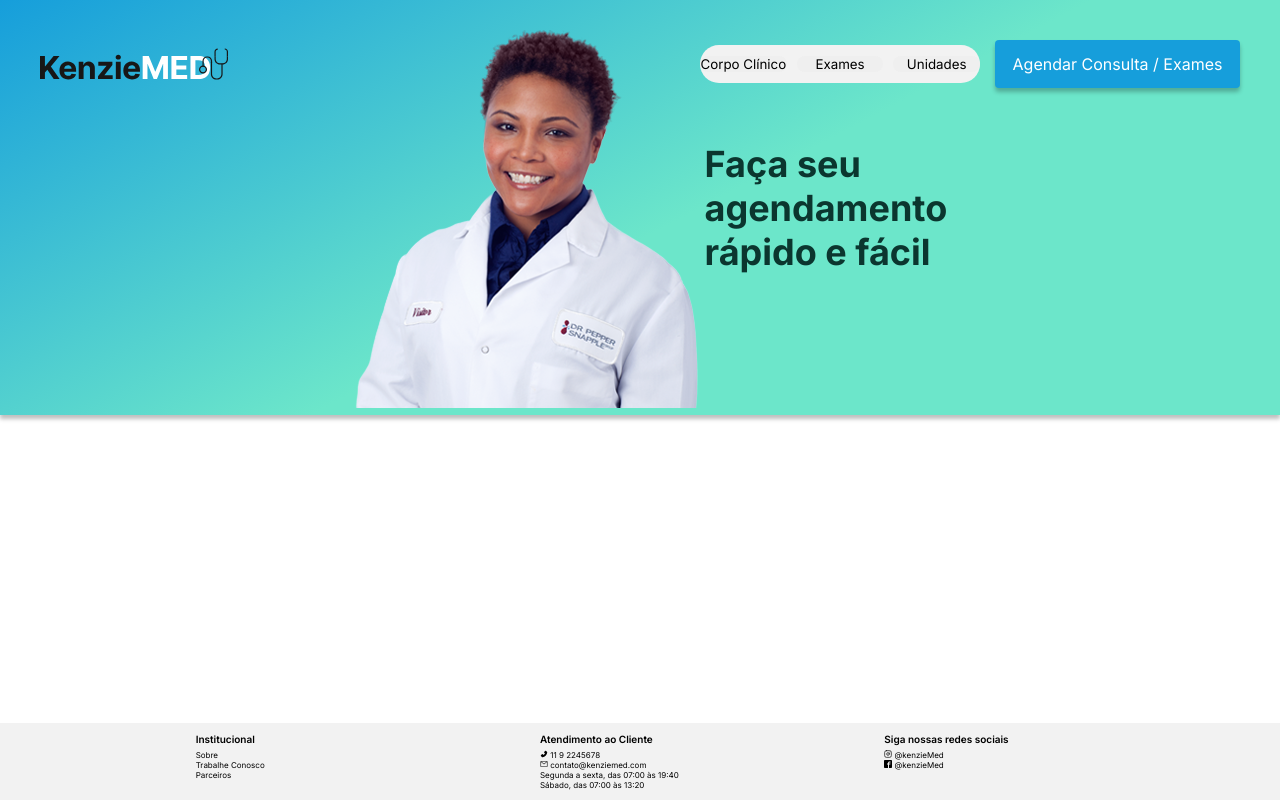
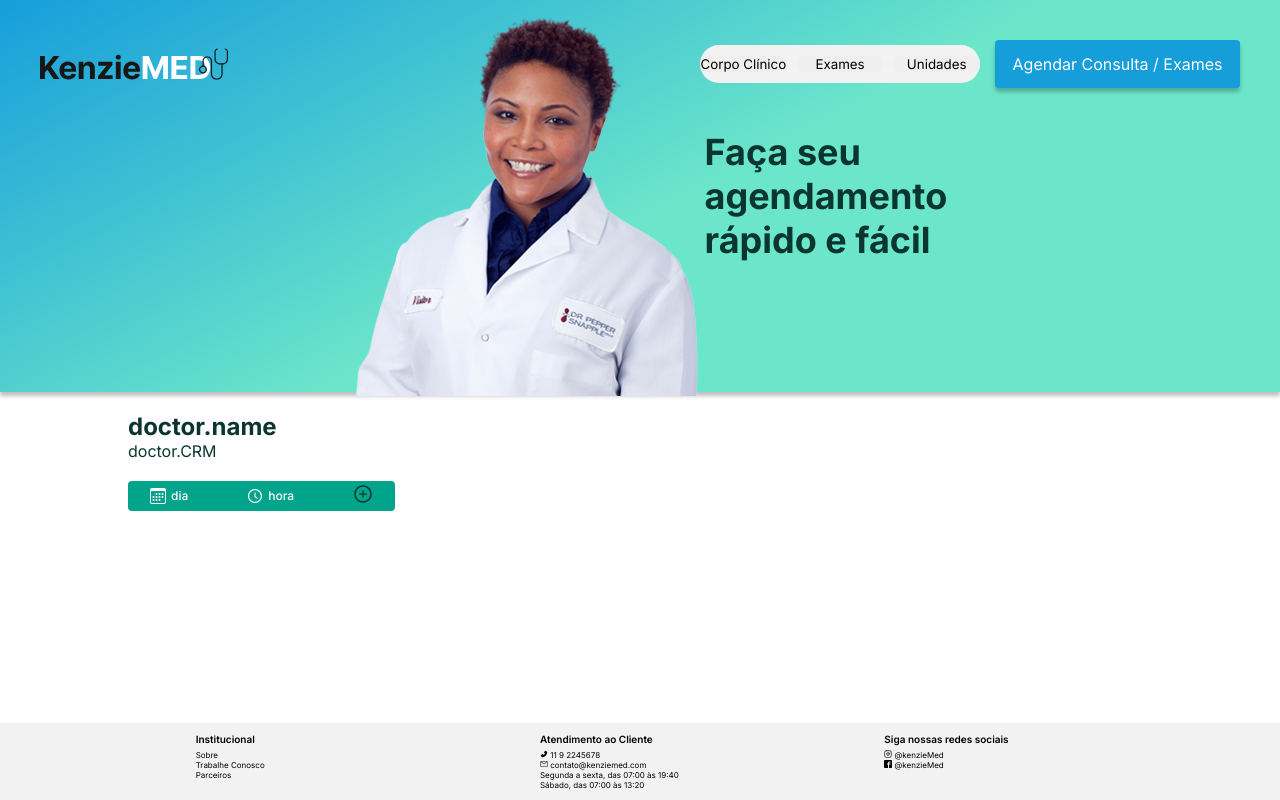
Before and after one commit to grupo-1-projeto-frontend-t12/Projeto-FrontEnd-M3, a React (Create React App) app: page / in a window 1280 px wide. Built offline with nearby package versions, Linux system fonts and the light colour scheme.

Commit message:
feat : ticket 014 - implementando componente da renderização dos horarios. Falta implementar o mapa e setar o médico ao clicar no horario do medico

```diff
--- a/src/App.tsx
+++ b/src/App.tsx
@@ -1,13 +1,13 @@
 import { AppDiv } from "./styles/appCSS/AppCSS";
 import Header from "./components/Header/header";
 import Footer from "./components/Footer/footer";
-import CardAppointment from "./components/CardAppointment/cardAppointment";
+import CardScheduleDoctor from "./components/CardScheduleDoctors/cardScheduleDoctors";
 
 function App() {
   return (
       <AppDiv>
         <Header />
-
+        <CardScheduleDoctor/>
         <Footer />
       </AppDiv>
   );
--- a/src/components/CardAppointment/cardAppointment.jsx
+++ b/src/components/CardAppointment/cardAppointment.jsx
@@ -19,7 +19,6 @@
                     <h3><AiOutlineClockCircle/> horario</h3>
                     <h3><MdOutlinePlace/> Endereço</h3>
                 </div>
-
                 </>
             }
 
--- /dev/null
+++ b/src/components/CardScheduleDoctors/cardScheduleDoctorStyle.ts
@@ -0,0 +1,72 @@
+import styled from "styled-components";
+
+export const ContainerSchedule = styled.div`
+        display: flex;
+        align-items: center;
+        justify-content: center;
+
+
+    h3{
+     font-size   :12px ;
+     font-weight: 500;
+     margin: 0;
+
+    }
+
+    ul{
+        list-style: none;
+        display: flex;
+        align-items: center;
+        justify-content: space-between;
+        padding: 0;
+
+        gap: 5px;
+
+        width: 100%;
+    }
+    li{
+        display: flex;
+        gap: 15px;
+        justify-content: space-around;
+        align-items: center;
+        background-color: var(--color-green);
+        color: var(--color-white);
+        width: 267px;
+        height: 30px;
+        border-radius: 4px;
+    }
+
+    .containerList{
+        display: flex;
+        gap: 5px;
+
+    }
+
+
+    button{
+        background-color: transparent;
+        border: none;
+        color: var(--color-green3);
+
+        font-size: 20px;
+
+    }
+    button:hover{
+        color: var(--color-green2);
+    }
+`
+
+export const ContainerRenderDoctorSchedule = styled.div`
+    width: 80%;
+    display:flex ;
+    flex-direction: column;
+    height: 350px;
+    color: var(--color-green3);
+
+    .doctorData{
+        margin-top: 20px;
+        margin-bottom: 20px;
+    }
+
+
+`
--- /dev/null
+++ b/src/components/CardScheduleDoctors/cardScheduleDoctors.tsx
@@ -0,0 +1,53 @@
+import { useState } from "react"
+import { ContainerRenderDoctorSchedule, ContainerSchedule } from "./cardScheduleDoctorStyle"
+import {AiOutlineClockCircle} from "react-icons/ai"
+import {BsCalendar3} from "react-icons/bs"
+import {AiOutlinePlusCircle} from "react-icons/ai"
+import { IDoctors } from "../../interface/IDoctors"
+
+
+const CardScheduleDoctor = () => {
+
+    const [doctor, setDoctor] = useState<IDoctors>()
+
+    // pegar ID do médico clicado e fazer o GET e setar no SETDOCTORS
+
+    return (
+        <ContainerRenderDoctorSchedule>
+            <div className="doctorData">
+                <h2>doctor.name</h2>
+                <span>doctor.CRM</span>
+            </div>
+
+            <div className="containerSchedule">
+                <ContainerSchedule>
+                <ul>
+                    {
+                    //    fazer MAP AQUI
+                        <li>
+                            <div className="containerList">
+                                <BsCalendar3/>
+                                <h3>dia</h3>
+                            </div>
+                            <div className="containerList">
+                                <AiOutlineClockCircle/>
+                                <h3>hora</h3>
+                            </div>
+                            <button>
+                                <AiOutlinePlusCircle/>
+                            </button>
+                        </li>
+
+                    }
+
+                </ul>
+                </ContainerSchedule>
+            </div>
+     </ContainerRenderDoctorSchedule>
+
+    )
+
+
+}
+
+export default CardScheduleDoctor
--- a/src/interface/IDoctorSchedule.tsx
+++ b/src/interface/IDoctorSchedule.tsx
@@ -1,4 +1,5 @@
 export interface IDoctorSchedule {
-    date: string,
+    dia: string,
+    hora: string,
     id: number
 }
--- a/src/interface/IDoctors.tsx
+++ b/src/interface/IDoctors.tsx
@@ -9,6 +9,6 @@
     CRM: string,
     address: string,
     speciality: string,
-    agenda: IDoctorSchedule[],
+    schedules: IDoctorSchedule[],
     img: string
 }
--- a/src/styles/appCSS/AppCSS.ts
+++ b/src/styles/appCSS/AppCSS.ts
@@ -6,4 +6,5 @@
     width: 100vw;
     height: 100vh;
     justify-content: space-between;
+    align-items: center;
 `;
```
Also changed, not shown: src/components/CardDoctors/cardDoctors.tsx (+7 -1 lines).
